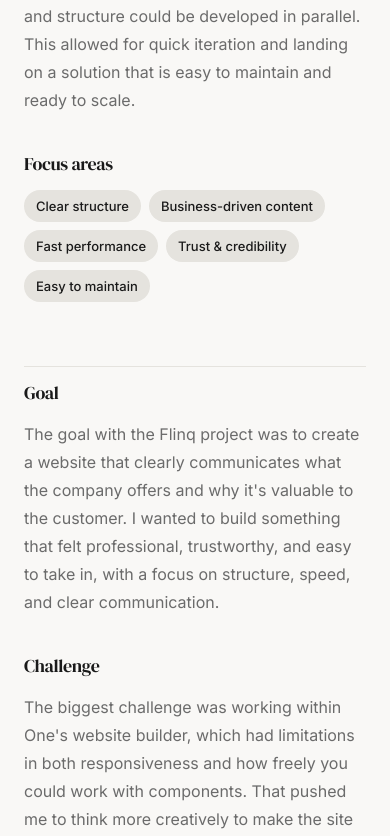
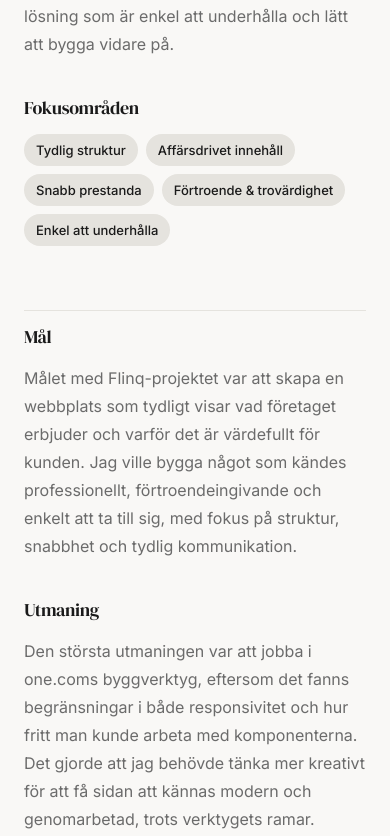
Before and after one commit to kaspvik/kaspervikstrom, a Next.js app: page /projects/flinq in a window 390 px wide. Shown: the part 1161-1997 px from the top of the page. Built offline with nearby package versions, Linux system fonts and the light colour scheme.

Commit message:
Fix grammar and punctuation in CV text; update padding for responsive design in multiple components

```diff
--- a/src/app/cv/page.tsx
+++ b/src/app/cv/page.tsx
@@ -238,7 +238,7 @@
                 Fullstackutbildad frontendutvecklare med ett genuint intresse
                 för UI, tillgänglighet och användarupplevelse. Jag är en person
                 som sprider energi och glädje i gruppen och trivs verkligen med
-                att jobba nära andra människor – oavsett om det är i ett team,
+                att jobba nära andra människor, oavsett om det är i ett team,
                 med kunder eller i ideella sammanhang.
               </p>
               <p className={styles.profileText}>
@@ -246,7 +246,7 @@
                 och är som bäst när jag får omvandla idéer och layouts till
                 moderna, genomtänkta produkter som faktiskt är enkla att
                 använda. Min bakgrund spänner över frontend-utveckling,
-                designsystem, kommunikation och projektledning – och jag lär mig
+                designsystem, kommunikation och projektledning, och jag lär mig
                 snabbt i nya sammanhang.
               </p>
             </section>
@@ -413,7 +413,7 @@
                 </p>
                 <p className={styles.timelineDesc}>
                   Studentrepresentant i Fakultetsstyrelsen och Humanistiska
-                  utbildningsberedningen – företrädde studentperspektivet i
+                  utbildningsberedningen, företrädde studentperspektivet i
                   frågor om studiemiljö, kurslitteratur och utbildningskvalitet.
                   Ledande ansvar inom eventföreningen Humöret.
                 </p>
--- a/src/components/About/About.module.css
+++ b/src/components/About/About.module.css
@@ -42,6 +42,6 @@
 
 @media (max-width: 768px) {
   .section {
-    padding: 4rem 1.5rem;
+    padding: 2rem 1.25rem 2rem;
   }
 }
--- a/src/components/HowIWork/HowIWork.module.css
+++ b/src/components/HowIWork/HowIWork.module.css
@@ -83,6 +83,6 @@
   }
 
   .section {
-    padding: 4rem 1.5rem;
+    padding: 2rem 1.25rem 2rem;
   }
 }
--- a/src/components/SelectedWork/SelectedWork.module.css
+++ b/src/components/SelectedWork/SelectedWork.module.css
@@ -133,6 +133,6 @@
   }
 
   .section {
-    padding: 2rem 1.5rem;
+    padding: 2rem 1.25rem 2rem;
   }
 }
--- a/src/context/LanguageContext.tsx
+++ b/src/context/LanguageContext.tsx
@@ -10,7 +10,7 @@
 }>({ lang: "en", toggle: () => {} });
 
 export function LanguageProvider({ children }: { children: React.ReactNode }) {
-  const [lang, setLang] = useState<Language>("en");
+  const [lang, setLang] = useState<Language>("sv");
   const [fading, setFading] = useState(false);
 
   const toggle = () => {
--- a/src/messages/en.json
+++ b/src/messages/en.json
@@ -114,7 +114,7 @@
       "roleTitle": "My role",
       "role1": "Solo project, I handled everything from game design and UX to frontend development and deployment. This included building the real-time multiplayer flow with Firestore, designing the pixel UI system, implementing sprite animations with PixiJS, and adding sound effects and background music via Howler.js.",
       "role2": "The project was built over six weeks as part of a school exam, with a focus on playability, accessibility (WCAG 2.1 A/AA), and a coherent retro aesthetic throughout.",
-      "testimonialQuote": "Kasper has demonstrated an impressive combination of technical skill, creativity and a strong drive for programming through his thesis. It is a project that truly stands out and clearly reflects both his high level of ambition and the great development he has made during his education – both in terms of skills and personally.",
+      "testimonialQuote": "Kasper has demonstrated an impressive combination of technical skill, creativity and a strong drive for programming through his thesis. It is a project that truly stands out and clearly reflects both his high level of ambition and the great development he has made during his education, both in terms of skills and personally.",
       "testimonialName": "Johanna Collander",
       "testimonialRole": "Programme Director, Medieinstitutet",
       "goalTitle": "Goal",
--- a/src/messages/sv.json
+++ b/src/messages/sv.json
@@ -100,13 +100,13 @@
       "testimonialName2": "Sebastian Ekstrand",
       "testimonialRole2": "Head of UX & Frontend, Webdoc",
       "goalTitle": "Mål",
-      "goal": "Webdoc ville ha en dashboard som gav en tydlig överblick av deras tjänster – samt slides för avgångar i Västtrafik, väder och andra dynamiska inslag.",
+      "goal": "Webdoc ville ha en dashboard som gav en tydlig överblick av deras tjänster, samt slides för avgångar i Västtrafik, väder och andra dynamiska inslag.",
       "challengeTitle": "Utmaning",
-      "challenge": "En av de största utmaningarna var att koppla ihop backenddata med våra widgets på ett sätt som fungerade stabilt och konsekvent. Datan kom från olika källor och behövde mappas rätt mot varje widgettyp – vilket krävde noggrannhet och tydlig förståelse för både datastruktur och gränssnittslogik.",
+      "challenge": "En av de största utmaningarna var att koppla ihop backenddata med våra widgets på ett sätt som fungerade stabilt och konsekvent. Datan kom från olika källor och behövde mappas rätt mot varje widgettyp, vilket krävde noggrannhet och tydlig förståelse för både datastruktur och gränssnittslogik.",
       "solutionTitle": "Lösning",
-      "solution": "Nyckeln var kommunikation. Genom att ha en löpande dialog med backendteamet kunde vi tidigt identifiera hur datan såg ut, vad som behövde anpassas och var ansvaret låg. Många problem löstes snabbare när vi pratade igenom dem tillsammans snarare än att jobba isolerat – ett tydligt bevis på hur avgörande samarbete och tydlighet är i ett gemensamt system.",
+      "solution": "Nyckeln var kommunikation. Genom att ha en löpande dialog med backendteamet kunde vi tidigt identifiera hur datan såg ut, vad som behövde anpassas och var ansvaret låg. Många problem löstes snabbare när vi pratade igenom dem tillsammans snarare än att jobba isolerat, ett tydligt bevis på hur avgörande samarbete och tydlighet är i ett gemensamt system.",
       "outcomeTitle": "Resultat & lärdom",
-      "outcome": "Dashboarden blev mer modulär och lättare att vidareutveckla, och komponenterna kunde återanvändas mer konsekvent i flera delar av systemet. Projektet gav mig en djupare förståelse för hur designsystem, komponenttänk och state-hantering hänger ihop i större gränssnitt – och hur man bygger flexibla UI-lösningar som fortfarande känns stabila och genomtänkta för användaren.",
+      "outcome": "Dashboarden blev mer modulär och lättare att vidareutveckla, och komponenterna kunde återanvändas mer konsekvent i flera delar av systemet. Projektet gav mig en djupare förståelse för hur designsystem, komponenttänk och state-hantering hänger ihop i större gränssnitt, och hur man bygger flexibla UI-lösningar som fortfarande känns stabila och genomtänkta för användaren.",
       "stackTitle": "Teknikstack"
     },
     "boomi": {
@@ -115,7 +115,7 @@
       "roleTitle": "Min roll",
       "role1": "Det här var ett soloprojekt där jag ansvarade för allt från speldesign och UX till frontendutveckling och driftsättning. Jag byggde multiplayerflödet i realtid med Firestore, designade pixel-UI:t, implementerade sprite-animationer med PixiJS och lade till ljudeffekter och bakgrundsmusik med Howler.js.",
       "role2": "Projektet byggdes under sex veckor som en del av examen, med fokus på spelbarhet, tillgänglighet (WCAG 2.1 A/AA) och en tydlig retrokänsla.",
-      "testimonialQuote": "Kasper har genom sitt examensarbete visat en imponerande kombination av teknisk skicklighet, kreativitet och starkt driv inom programmering. Det är ett projekt som verkligen sticker ut och som tydligt speglar både hans höga ambitionsnivå och den fina utveckling han gjort under utbildningens gång – både kompetensmässigt och personligt.",
+      "testimonialQuote": "Kasper har genom sitt examensarbete visat en imponerande kombination av teknisk skicklighet, kreativitet och starkt driv inom programmering. Det är ett projekt som verkligen sticker ut och som tydligt speglar både hans höga ambitionsnivå och den fina utveckling han gjort under utbildningens gång, både kompetensmässigt och personligt.",
       "testimonialName": "Johanna Collander",
       "testimonialRole": "Utbildningsledare, Medieinstitutet",
       "goalTitle": "Mål",
```
